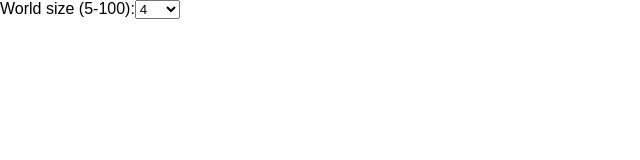
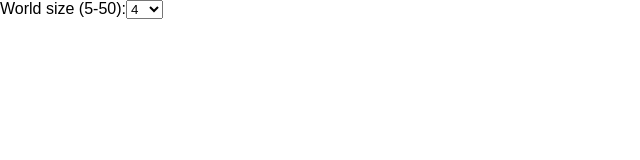
Before and after one commit to alexcodreanu86/game_of_life_react, a React (Create React App) app: page / in a window 1280 px wide. Shown: the top 160 px of the page, without its empty margins (0-640 px from the left). Built offline with nearby package versions, Linux system fonts and the light colour scheme.

Commit message:
Reduce max grid size to 50. Current implementation maps all cells as react components. making it slow to render.

```diff
--- a/src/GameOfLife/Components/GameOfLifeSetup.tsx
+++ b/src/GameOfLife/Components/GameOfLifeSetup.tsx
@@ -12,13 +12,12 @@ interface GameOfLifeSetupProps {
 const GameOfLifeSetup = (props: GameOfLifeSetupProps) => {
   return <div>
     <div>
-      <label>World size (5-100):</label>
+      <label>World size (5-50):</label>
       <select name="worldSize" defaultValue="4" onChange={onSizeChange(props)}>
         <option value="4">4</option>
         <option value="10">10</option>
         <option value="20">20</option>
         <option value="50">50</option>
-        <option value="100">100</option>
       </select>
     </div>
   </div>;
```
Also changed, not shown: 1 other file (tests, documents, lock files or other folders).
